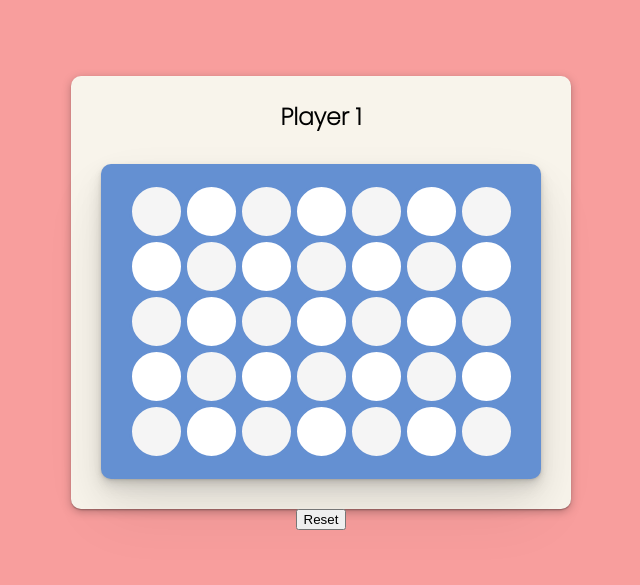
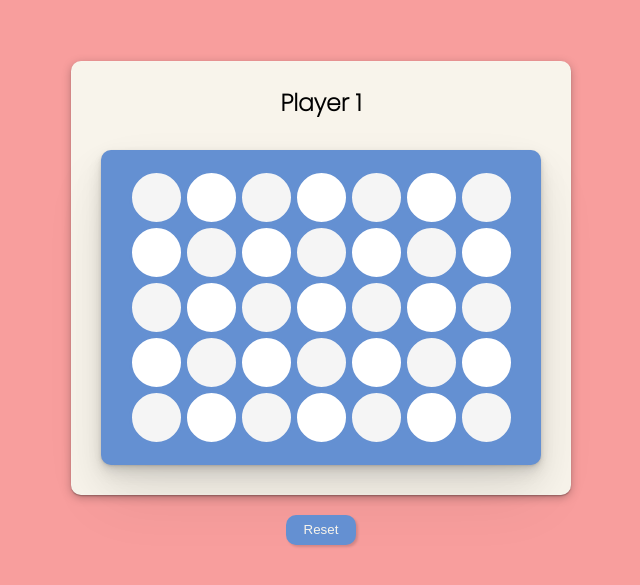
Before and after one commit to Archianne/connect-four, a plain HTML site: page index.html in a window 1280 px wide. Shown: the part 105-690 px from the top of the page, without its empty margins (319-959 px from the left). Drawn offline with Linux system fonts and the light colour scheme.

Commit message:
styling reset button

```diff
--- a/index.html
+++ b/index.html
@@ -65,7 +65,7 @@
           <div class="square taken x"></div>
         </div>
       </div>
-      <button onclick="location.reload()">Reset</button>
+      <button class="reset-button" onclick="location.reload()">Reset</button>
     </div>
     <script src="main.js"></script>
   </body>
--- a/style.css
+++ b/style.css
@@ -82,3 +82,15 @@ body {
   border: 3px solid var(--accent2);
   border-radius: 50%;
 }
+
+.reset-button {
+  margin-top: 20px;
+  width: 70px;
+  height: 30px;
+  align-self: center;
+  background-color: var(--accent2);
+  color: var(--accent3);
+  border: none;
+  border-radius: 10px;
+  box-shadow: rgba(0, 0, 0, 0.15) 1.95px 1.95px 2.6px;
+}
```
Also changed, not shown: query.css (indentation only).
